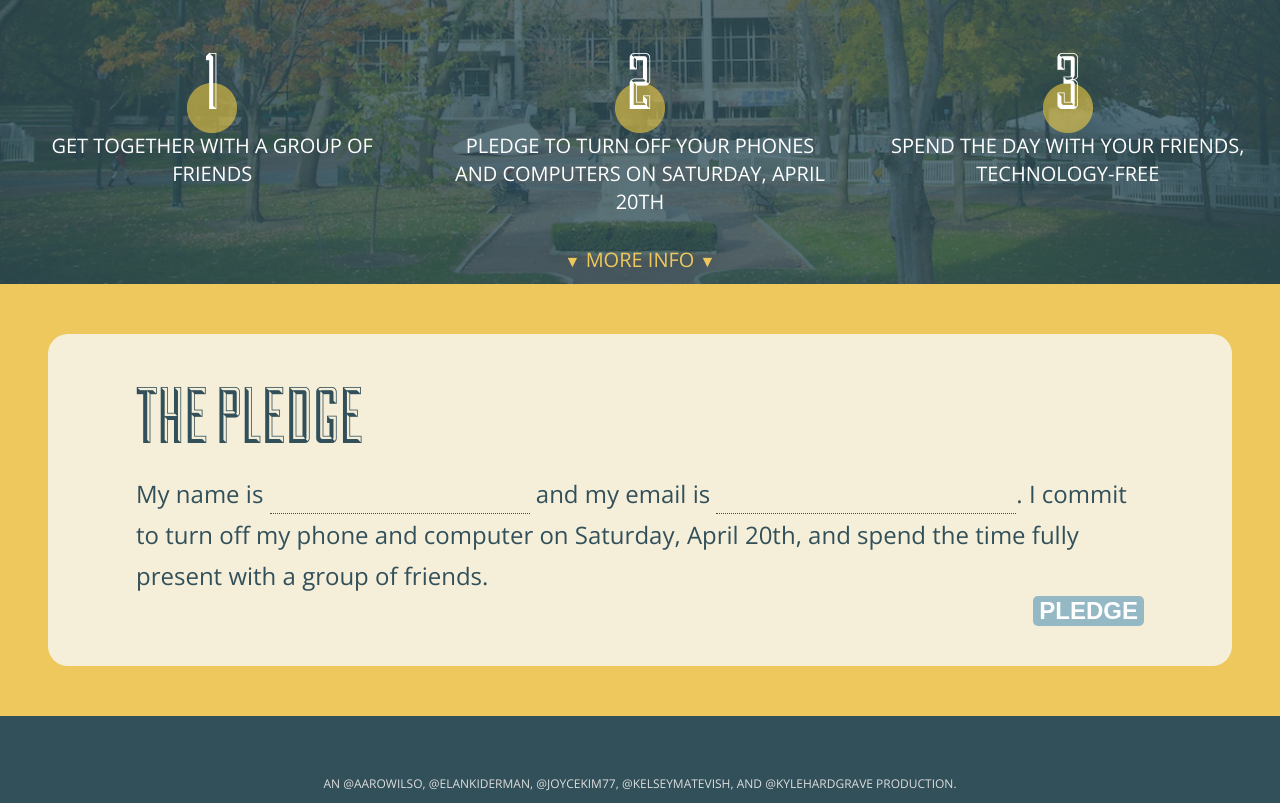
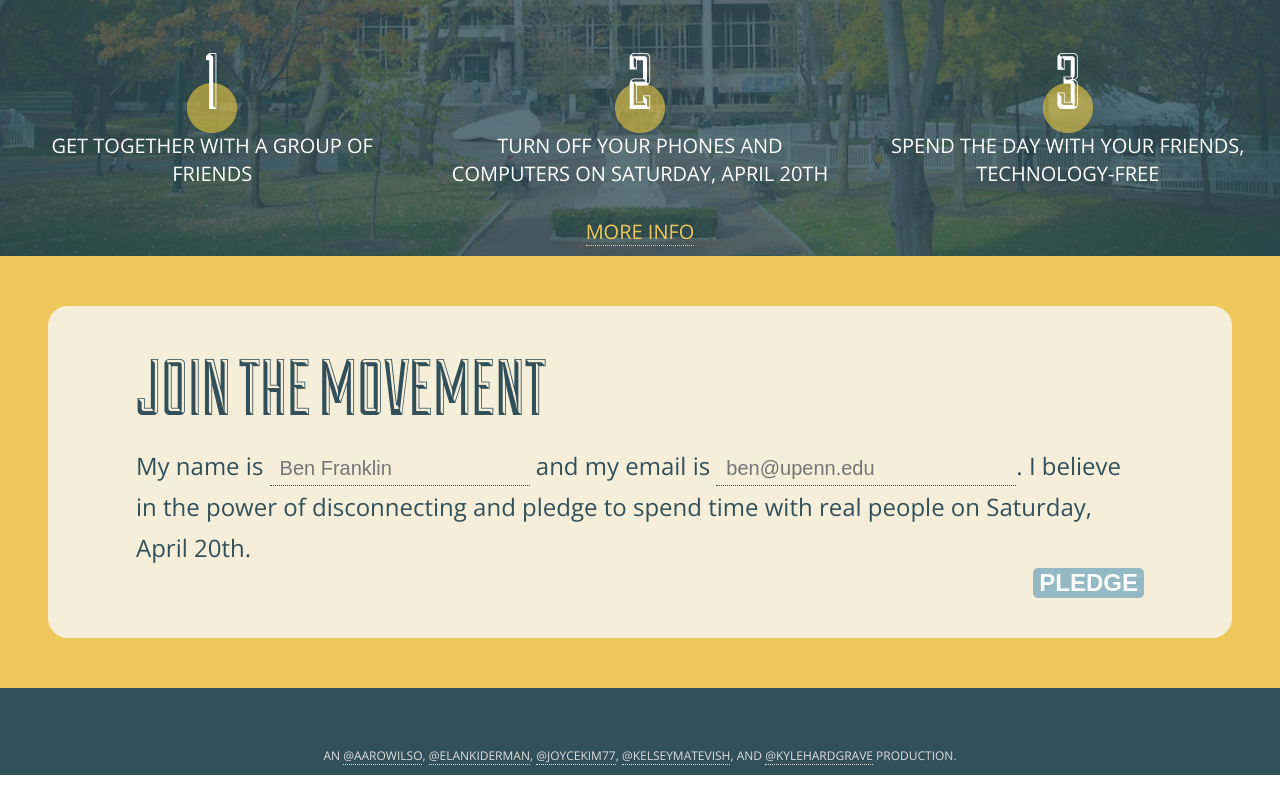
Before and after one commit to kylehg/penn-disconnects, a plain HTML site: page templates/index.html in a window 1280 px wide. Shown: the part 640-1443 px from the top of the page. After the commit the page ends 1415 px from the top, so only its background shows below. Drawn offline with nearby package versions, Linux system fonts and the light colour scheme.

Commit message:
provisional changes for conversion

```diff
--- a/static/scss/main.scss
+++ b/static/scss/main.scss
@@ -28,11 +28,12 @@ body {
 a {
   color: inherit;
   text-decoration: none;
+  border-bottom-width: 1px;
+  border-bottom-style: dotted;
 }
 
 a:hover {
-  border-bottom-width: 1px;
-  border-bottom-style: dotted;
+  border-bottom: none;
 }
 
 em {
@@ -77,8 +78,8 @@ em {
     color: $pinkish;
 
     a {
+        border: none;
       &:hover {
-        border: none;
       }
     }
   }
--- a/templates/index.html
+++ b/templates/index.html
@@ -44,7 +44,7 @@
         </div>
         <div class="step">
           <h3>2</h3>
-          <p>Pledge to turn off your phones and computers on Saturday, April 20th</p>
+          <p>Turn off your phones and computers on Saturday, April 20th</p>
         </div>
         <div class="step">
           <h3>3</h3>
@@ -52,7 +52,7 @@
         </div>
       </div><!--/steps-->
       <div id="more-info-box">
-        <a href="#"><span>&#x25BC</span> More Info <span>&#x25BC</span></a>
+        <a href="#">More Info</a>
       </div><!--/more-info-box-->
     </div><!--/steps-box-->
   </section><!--/info-->
@@ -66,12 +66,11 @@
   <section id="pledge">
     <form action="/submit" method="POST" id="interest-form">
       <div id="side1">
-        <h2>The Pledge</h2>
+        <h2>Join the Movement</h2>
         <p id="pledge-copy">
-          My name is <input id="name-field" name="name" required type="text"/>
-          and my email is <input id="email-field" name="email" required type="email"/>.
-          I commit to turn off my phone and computer on Saturday, April 20th, and spend the time
-          fully present with a group of friends.
+          My name is <input id="name-field" placeholder="Ben Franklin" name="name" required type="text"/>
+          and my email is <input id="email-field" placeholder="ben@upenn.edu" name="email" required type="email"/>.
+          I believe in the power of disconnecting and pledge to spend time with real people on Saturday, April 20th.
         </p>
         <div id="submit">
           <input id="pledge-submit" type="submit" value="Pledge"/>
```
Also changed, not shown: static/css/main.css.
